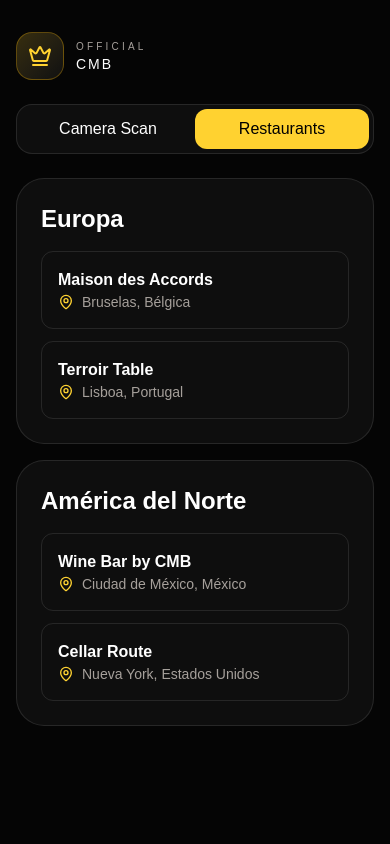
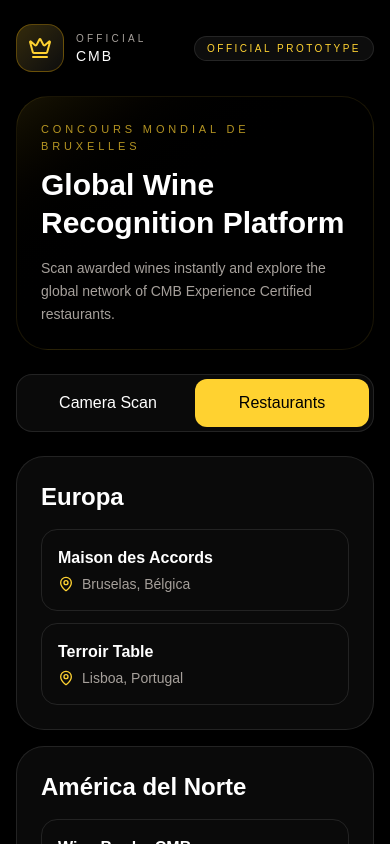
Before and after one commit to carlosborboas-commits/cmb-app, a Next.js app: page / in a window 390 px wide. Both pictures are taken after a click on the button "Restaurants". Shown: the top 844 px of the page. Built offline with nearby package versions, Linux system fonts and the light colour scheme; no server answers.

Commit message:
Mobile premium version

```diff
--- a/app/page.tsx
+++ b/app/page.tsx
@@ -17,9 +17,15 @@
       <div className="flex h-12 w-12 items-center justify-center rounded-2xl border border-amber-400/30 bg-gradient-to-br from-amber-300/20 to-white/5">
         <Crown className="h-6 w-6 text-amber-300" />
       </div>
+
       <div>
-        <div className="text-[10px] uppercase tracking-[0.32em] text-stone-400">Official</div>
-        <div className="text-sm font-medium tracking-[0.14em] text-white">CMB</div>
+        <div className="text-[10px] uppercase tracking-[0.32em] text-stone-400">
+          Official
+        </div>
+
+        <div className="text-sm font-medium tracking-[0.14em] text-white">
+          CMB
+        </div>
       </div>
     </div>
   );
@@ -49,7 +55,7 @@
           videoRef.current.srcObject = stream;
         }
       } catch (err) {
-        console.error('Camera error:', err);
+        console.error(err);
       }
     }
 
@@ -66,57 +72,86 @@
     const video = videoRef.current;
     const canvas = canvasRef.current;
 
-    if (!video || !canvas || !video.videoWidth || !video.videoHeight) return;
+    if (!video || !canvas || !video.videoWidth) return;
 
     const ctx = canvas.getContext('2d');
+
     if (!ctx) return;
 
     canvas.width = video.videoWidth;
     canvas.height = video.videoHeight;
+
     ctx.drawImage(video, 0, 0);
 
     const imageBase64 = canvas.toDataURL('image/jpeg');
+
     onCapture(imageBase64);
   };
 
   return (
-    <div className="relative h-[420px] w-full overflow-hidden rounded-[28px] border border-white/10 bg-black">
-      <video ref={videoRef} autoPlay playsInline className="absolute inset-0 h-full w-full object-cover" />
+    <div className="relative h-[520px] overflow-hidden rounded-[32px] border border-amber-300/10 bg-black shadow-2xl">
+      <video
+        ref={videoRef}
+        autoPlay
+        playsInline
+        className="absolute inset-0 h-full w-full object-cover"
+      />
+
       <canvas ref={canvasRef} className="hidden" />
 
       <div className="absolute inset-0 flex items-center justify-center">
         <div className="h-56 w-40 rounded-xl border border-amber-300/40" />
       </div>
 
-      <div className="absolute top-4 left-0 right-0 text-center text-xs text-stone-300 uppercase tracking-[0.2em]">
+      <div className="absolute top-4 left-0 right-0 text-center text-xs uppercase tracking-[0.3em] text-stone-300">
         Align bottle label
       </div>
 
-      <div className="absolute bottom-6 left-0 right-0 flex justify-center">
+      <div className="absolute bottom-8 left-0 right-0 flex justify-center">
         <button
           onClick={capture}
           disabled={loading}
-          className="flex h-16 w-16 items-center justify-center rounded-full border-4 border-white bg-black"
+          className="flex h-20 w-20 items-center justify-center rounded-full border-4 border-white bg-black"
         >
-          {loading ? <Loader2 className="h-6 w-6 animate-spin text-white" /> : <Circle className="h-6 w-6 text-white" />}
+          {loading ? (
+            <Loader2 className="h-7 w-7 animate-spin text-white" />
+          ) : (
+            <Circle className="h-7 w-7 text-white" />
+          )}
         </button>
       </div>
     </div>
   );
 }
 
-function ProductImage({ url, wine }: { url: string | null; wine: string }) {
+function ProductImage({
+  url,
+  wine,
+}: {
+  url: string | null;
+  wine: string;
+}) {
   if (!url) {
     return (
       <div className="flex h-72 w-full flex-col items-center justify-center gap-3 bg-black">
         <Crown className="h-10 w-10 text-amber-300" />
-        <div className="text-sm uppercase tracking-[0.3em] text-stone-400">CMB Record</div>
+
+        <div className="text-sm uppercase tracking-[0.3em] text-stone-400">
+          CMB Record
+        </div>
+
         <div className="text-white">{wine}</div>
       </div>
     );
   }
 
-  return <img src={url} alt={wine} className="h-72 w-full object-cover" />;
+  return (
+    <img
+      src={url}
+      alt={wine}
+      className="h-72 w-full object-cover"
+    />
+  );
 }
 
 type ScanResult =
@@ -146,98 +181,164 @@
 
 export default function Page() {
   const [scanResult, setScanResult] = useState<ScanResult>(null);
+
   const [loading, setLoading] = useState(false);
+
   const [regions, setRegions] = useState<Region[]>([]);
+
   const [tab, setTab] = useState<'scanner' | 'restaurants'>('scanner');
 
   useEffect(() => {
     async function loadRestaurants() {
       try {
         const res = await fetch('/api/restaurants');
+
         const data = await res.json();
+
         setRegions(data);
       } catch (e) {
         console.error(e);
       }
     }
+
     loadRestaurants();
   }, []);
 
   const handleCapture = async (imageBase64: string) => {
     setLoading(true);
+
     try {
       const res = await fetch('/api/scan', {
         method: 'POST',
-        headers: { 'Content-Type': 'application/json' },
-        body: JSON.stringify({ image: imageBase64 }),
+        headers: {
+          'Content-Type': 'application/json',
+        },
+        body: JSON.stringify({
+          image: imageBase64,
+        }),
       });
 
       const data = await res.json();
+
       setScanResult(data);
     } catch (e) {
       console.error(e);
-      setScanResult({ awarded: false });
+
+      setScanResult({
+        awarded: false,
+      });
     }
+
     setLoading(false);
   };
 
   return (
-    <div className="min-h-screen bg-[#050505] text-white">
-      <div className="mx-auto max-w-7xl px-4 py-8">
-        <BrandMark />
+    <div className="min-h-screen bg-black text-white">
+      <div className="mx-auto min-h-screen max-w-md px-4 pb-10 pt-6">
+        <div className="mb-6 flex items-center justify-between">
+          <BrandMark />
 
-        <div className="mt-6 grid w-full grid-cols-2 rounded-2xl border border-white/10 bg-white/[0.04] p-1">
+          <div className="rounded-full border border-white/10 bg-white/5 px-3 py-1 text-[10px] uppercase tracking-[0.25em] text-amber-300">
+            Official Prototype
+          </div>
+        </div>
+
+        <div className="mb-6 overflow-hidden rounded-[32px] border border-amber-300/10 bg-gradient-to-br from-amber-300/10 via-black to-black p-6 shadow-2xl">
+          <div className="text-[11px] uppercase tracking-[0.35em] text-amber-300/70">
+            Concours Mondial de Bruxelles
+          </div>
+
+          <h1 className="mt-3 text-3xl font-semibold leading-tight text-white">
+            Global Wine Recognition Platform
+          </h1>
+
+          <p className="mt-4 text-sm leading-relaxed text-stone-400">
+            Scan awarded wines instantly and explore the global network of CMB
+            Experience Certified restaurants.
+          </p>
+        </div>
+
+        <div className="grid grid-cols-2 rounded-2xl border border-white/10 bg-white/[0.04] p-1">
           <button
             onClick={() => setTab('scanner')}
-            className={`rounded-xl px-4 py-2 ${tab === 'scanner' ? 'bg-amber-300 text-black' : 'text-white'}`}
+            className={`rounded-xl px-4 py-3 ${
+              tab === 'scanner'
+                ? 'bg-amber-300 text-black'
+                : 'text-white'
+            }`}
           >
             Camera Scan
           </button>
+
           <button
             onClick={() => setTab('restaurants')}
-            className={`rounded-xl px-4 py-2 ${tab === 'restaurants' ? 'bg-amber-300 text-black' : 'text-white'}`}
+            className={`rounded-xl px-4 py-3 ${
+              tab === 'restaurants'
+                ? 'bg-amber-300 text-black'
+                : 'text-white'
+            }`}
           >
             Restaurants
           </button>
         </div>
 
         {tab === 'scanner' && (
-          <div className="mt-6 grid gap-6 lg:grid-cols-[0.8fr_1.2fr]">
-            <CameraReal onCapture={handleCapture} loading={loading} />
+          <div className="mt-6 space-y-6">
+            <CameraReal
+              onCapture={handleCapture}
+              loading={loading}
+            />
 
-            <div className="rounded-[28px] border border-white/10 bg-white/[0.04] p-6">
+            <div className="rounded-[32px] border border-white/10 bg-white/[0.04] p-6">
               <h2 className="text-2xl font-semibold">Result</h2>
-              <p className="mt-2 text-stone-400">Binary response from CMB database</p>
 
-              {!scanResult && <div className="py-10 text-center text-stone-500">Waiting scan...</div>}
+              <p className="mt-2 text-sm text-stone-400">
+                Binary response from CMB database
+              </p>
+
+              {!scanResult && (
+                <div className="py-14 text-center text-stone-500">
+                  Waiting scan...
+                </div>
+              )}
 
               {scanResult?.awarded === true && (
                 <div className="mt-6 space-y-4">
                   <div className="overflow-hidden rounded-[28px] border border-amber-400/20">
-                    <ProductImage url={scanResult.productImageUrl} wine={scanResult.wine} />
+                    <ProductImage
+                      url={scanResult.productImageUrl}
+                      wine={scanResult.wine}
+                    />
                   </div>
 
                   <div className="flex items-center gap-2 text-amber-300">
-                    <ShieldCheck /> Awarded by CMB
+                    <ShieldCheck className="h-5 w-5" />
+                    Awarded by CMB
                   </div>
 
-                  <div className="text-xl font-semibold text-white">{scanResult.wine}</div>
+                  <div className="text-2xl font-semibold text-white">
+                    {scanResult.wine}
+                  </div>
 
                   <a
                     href={scanResult.feedbackUrl}
                     target="_blank"
                     rel="noreferrer"
-                    className="inline-flex items-center rounded-xl bg-amber-300 px-4 py-2 text-black"
+                    className="inline-flex items-center rounded-xl bg-amber-300 px-5 py-3 text-sm font-medium text-black"
                   >
-                    Open feedback <ExternalLink className="ml-2 h-4 w-4" />
+                    Open feedback
+                    <ExternalLink className="ml-2 h-4 w-4" />
                   </a>
                 </div>
               )}
 
               {scanResult?.awarded === false && (
                 <div className="py-10 text-center">
-                  <XCircle className="mx-auto mb-3" />
-                  <div className="text-xl text-white">Not awarded</div>
+                  <XCircle className="mx-auto mb-3 h-10 w-10 text-red-500" />
+
+                  <div className="text-xl text-white">
+                    Not awarded
+                  </div>
                 </div>
               )}
             </div>
@@ -245,15 +346,27 @@
         )}
 
         {tab === 'restaurants' && (
-          <div className="mt-6">
+          <div className="mt-6 space-y-4">
             {regions.map((group, idx) => (
-              <div key={idx} className="mb-4 rounded-[28px] border border-white/10 bg-white/[0.04] p-6">
-                <h2 className="text-2xl font-semibold">{group.region}</h2>
+              <div
+                key={idx}
+                className="rounded-[28px] border border-white/10 bg-white/[0.04] p-6"
+              >
+                <h2 className="text-2xl font-semibold">
+                  {group.region}
+                </h2>
+
                 <div className="mt-4 grid gap-3">
                   {group.restaurants.map((r, i) => (
-                    <div key={i} className="rounded-xl border border-white/10 p-4">
-                      <div className="font-semibold text-white">{r.name}</div>
-                      <div className="flex items-center gap-2 text-sm text-stone-400">
+                    <div
+                      key={i}
+                      className="rounded-2xl border border-white/10 p-4"
+                    >
+                      <div className="font-semibold text-white">
+                        {r.name}
+                      </div>
+
+                      <div className="mt-1 flex items-center gap-2 text-sm text-stone-400">
                         <MapPin className="h-4 w-4 text-amber-300" />
                         {r.city}, {r.country}
                       </div>
```
